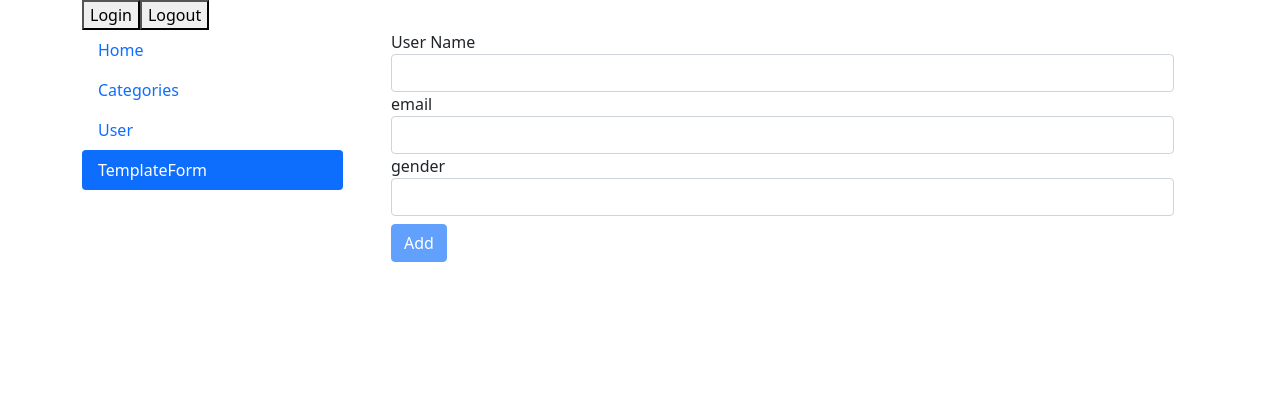
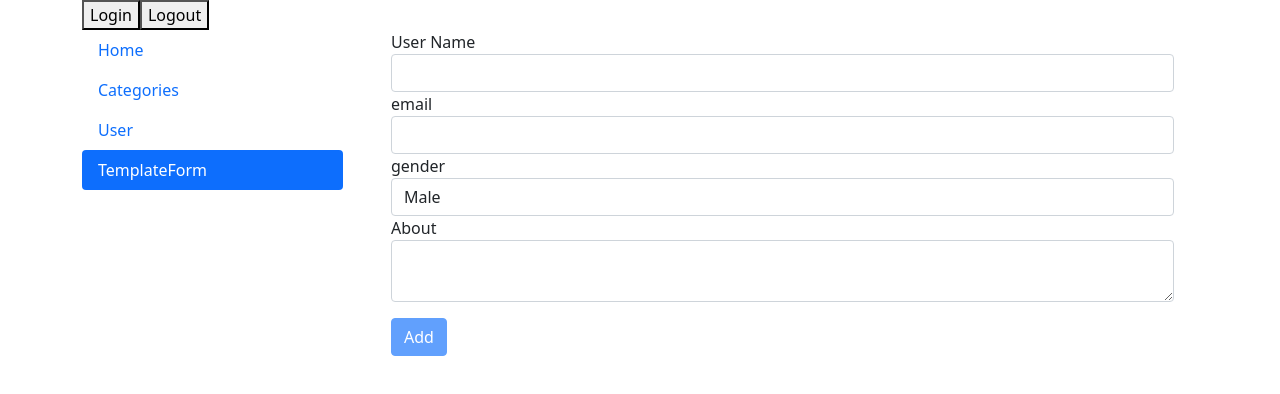
Before and after one commit to Patwalrahul3/angular-routing, an Angular app: page /templateform in a window 1280 px wide. Shown: the top 394 px of the page. Built offline with nearby package versions, Linux system fonts and the light colour scheme.

Commit message:
all about ngmodal

```diff
--- a/src/app/template-form/template-form.component.html
+++ b/src/app/template-form/template-form.component.html
@@ -22,11 +22,18 @@
 
         <div class="form-group">
           <label for="gender">gender</label>
-          <select class="form-control" id="gender" name="gender" ngModel>
+          <!-- <select class="form-control" id="gender" name="gender" ngModel="female"> -->
+          <select class="form-control" id="gender" name="gender" [ngModel]="gender">
             <option value="male">Male</option>
             <option value="female">Female</option>
           </select>
         </div>
+
+        <div class="form-group">
+          <label for="About">About</label>
+          <textarea class="form-control" cols="3" name="about" [(ngModel)]="about" ></textarea>
+        </div>
+        <p>{{about}}</p>
 
         <div class="mt-2">
             <button type="submit" class="btn btn-primary" [disabled]="!f.valid">Add</button>
--- a/src/app/template-form/template-form.component.ts
+++ b/src/app/template-form/template-form.component.ts
@@ -7,6 +7,10 @@ import { NgForm } from '@angular/forms';
   styleUrls: ['./template-form.component.css']
 })
 export class TemplateFormComponent {
+
+  gender =  "male"
+  about!: string;
+
 @ViewChild('f') signupForm!: NgForm;
 
 onFormSubmit(){
```
